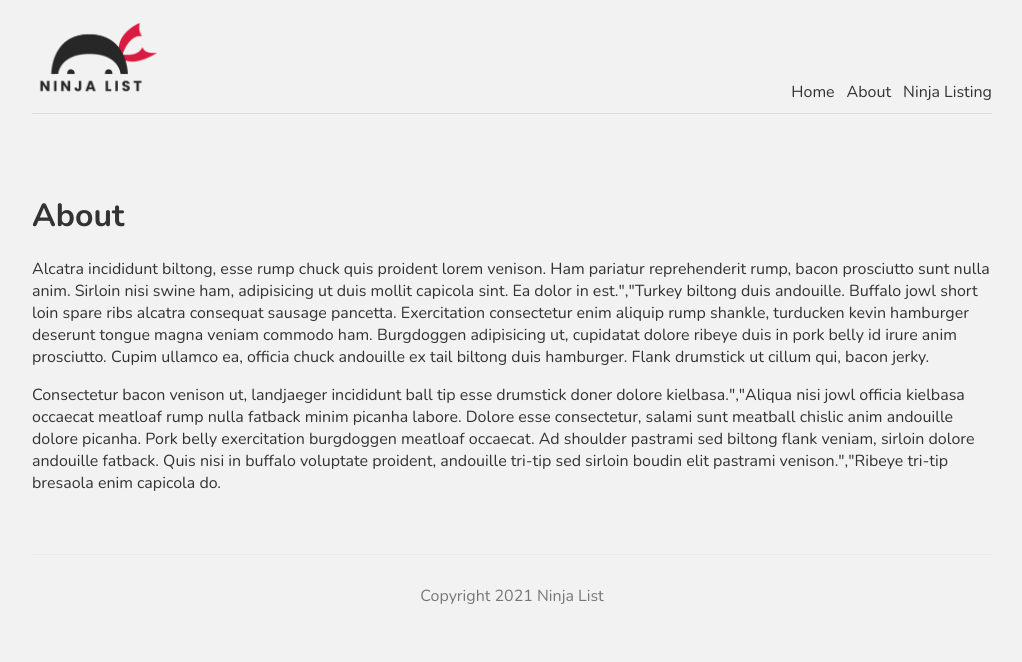
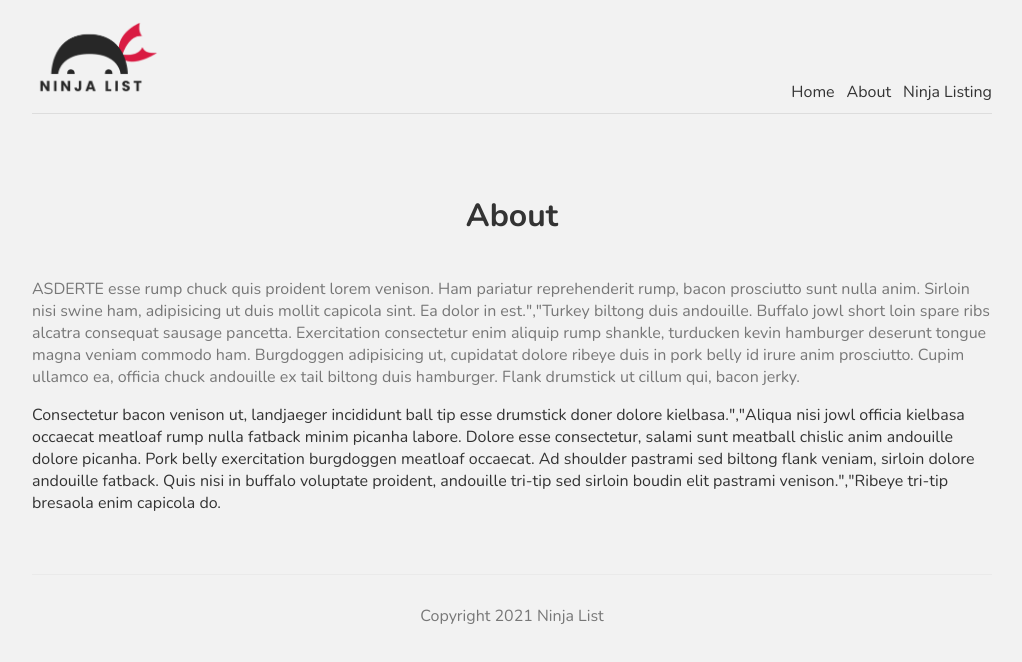
Before and after one commit to wildapt01/ninjalist, a Next.js app: page /About in a window 1280 px wide. Shown: the top 662 px of the page, without its empty margins (128-1150 px from the left). Built offline with nearby package versions, Linux system fonts and the light colour scheme.

Commit message:
added styles and all caps words

```diff
--- a/pages/About.js
+++ b/pages/About.js
@@ -1,4 +1,5 @@
 import Head from "next/head";
+import styles from "../styles/Home.module.css";
 
 const about = () => {
   return (
@@ -8,18 +9,18 @@ const about = () => {
         <meta name="keywords" content="ninjas" />
       </Head>
       <div>
-        <h1>About</h1>
-        <p>
-          Alcatra incididunt biltong, esse rump chuck quis proident lorem
-          venison. Ham pariatur reprehenderit rump, bacon prosciutto sunt nulla
-          anim. Sirloin nisi swine ham, adipisicing ut duis mollit capicola
-          sint. Ea dolor in est.","Turkey biltong duis andouille. Buffalo jowl
-          short loin spare ribs alcatra consequat sausage pancetta. Exercitation
-          consectetur enim aliquip rump shankle, turducken kevin hamburger
-          deserunt tongue magna veniam commodo ham. Burgdoggen adipisicing ut,
-          cupidatat dolore ribeye duis in pork belly id irure anim prosciutto.
-          Cupim ullamco ea, officia chuck andouille ex tail biltong duis
-          hamburger. Flank drumstick ut cillum qui, bacon jerky.
+        <h1 className={styles.title}>About</h1>
+        <p className={styles.text}>
+          ASDERTE esse rump chuck quis proident lorem venison. Ham pariatur
+          reprehenderit rump, bacon prosciutto sunt nulla anim. Sirloin nisi
+          swine ham, adipisicing ut duis mollit capicola sint. Ea dolor in
+          est.","Turkey biltong duis andouille. Buffalo jowl short loin spare
+          ribs alcatra consequat sausage pancetta. Exercitation consectetur enim
+          aliquip rump shankle, turducken kevin hamburger deserunt tongue magna
+          veniam commodo ham. Burgdoggen adipisicing ut, cupidatat dolore ribeye
+          duis in pork belly id irure anim prosciutto. Cupim ullamco ea, officia
+          chuck andouille ex tail biltong duis hamburger. Flank drumstick ut
+          cillum qui, bacon jerky.
         </p>
         <p>
           Consectetur bacon venison ut, landjaeger incididunt ball tip esse
--- a/pages/index.js
+++ b/pages/index.js
@@ -12,7 +12,7 @@ export default function Home() {
       <div>
         <h1 className={styles.title}>Homepage</h1>
         <p className={styles.text}>
-          Cillum nisi fatback aute sirloin, adipisicing nostrud meatloaf shankle
+          HJKHLHJLHLKHIUY aute sirloin, adipisicing nostrud meatloaf shankle
           cupim veniam t-bone. Drumstick culpa in commodo, corned beef capicola
           kevin venison chuck burgdoggen mollit deserunt cow. Ea rump do pork
           loin anim pork drumstick ribeye ad non frankfurter quis tongue eiusmod
```
